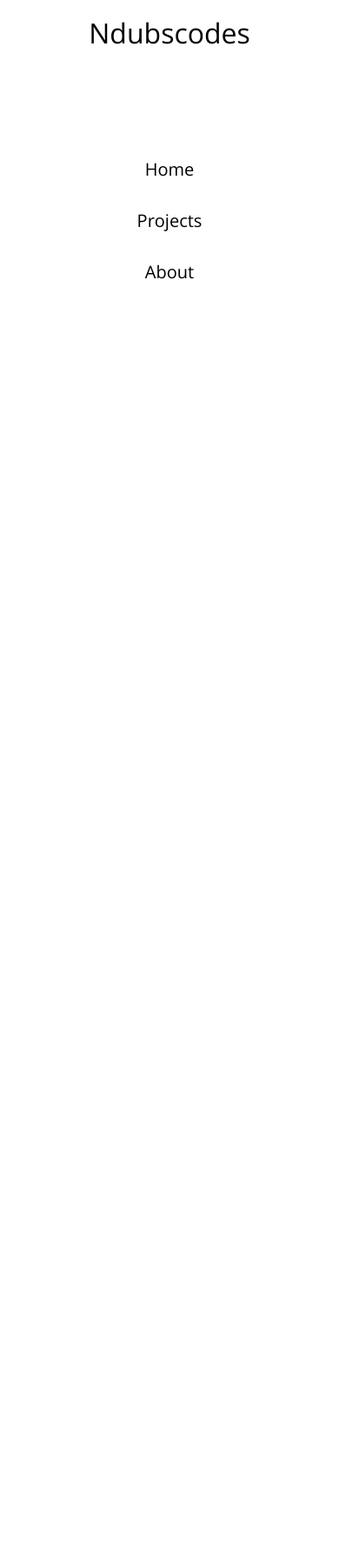
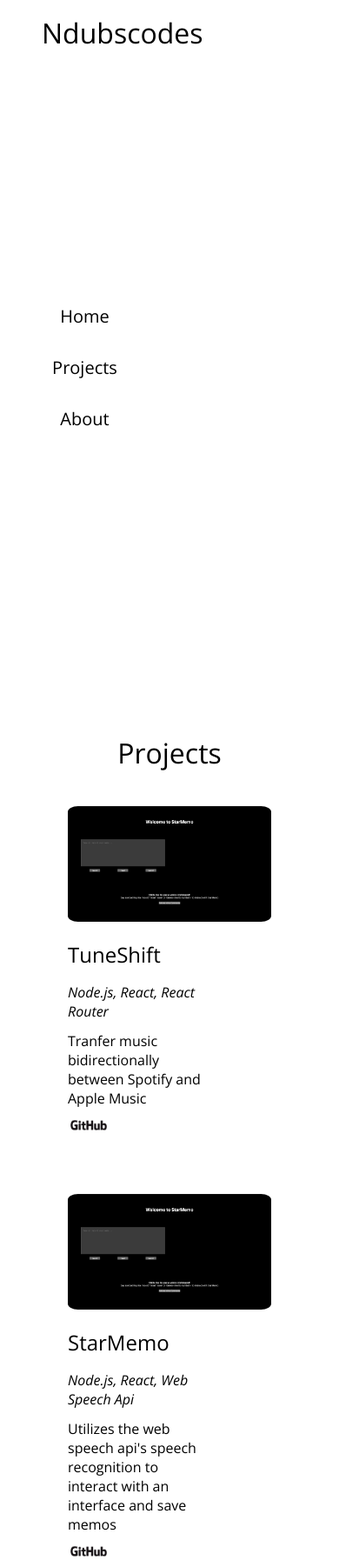
Before and after one commit to ndubs18/portfolioV3, a plain HTML site: page index.html in a window 390 px wide. Shown: the top 1802 px of the page at 87% size. Before the commit the page ends 844 px from the top, so only its background shows below. Drawn offline with nearby package versions, Linux system fonts and the light colour scheme.

Commit message:
moved everything to one page and changed styling of project cards

```diff
--- a/index.html
+++ b/index.html
@@ -9,19 +9,65 @@
     <link rel="preconnect" href="https://fonts.googleapis.com">
 <link rel="preconnect" href="https://fonts.gstatic.com" crossorigin>
 <link href="https://fonts.googleapis.com/css2?family=Open+Sans:ital,wght@0,300..800;1,300..800&display=swap" rel="stylesheet">
+<script src="index.js"></script>
 </head>
 <body>
-
-    <main id="home">
+    <header id="home">
         <h1>Ndubscodes</h1>
         <nav>
             <ul>
                 <a href='./index.html'><li>Home</li></a>
-                <a href="./pages/projects.html"><li>Projects</li></a>
+                <a><li>Projects</li></a>
                 <a><li>About</li></a>
             </ul>
         </nav>
-    </main>
-
+    </header>
+    <section id="projects">
+        <h1>Projects</h1>
+        <div id="project-showcase">
+            <div class="project">
+                <div class="project-img-container">
+                    <img src="../assets/Screenshot 2024-09-03 at 1.27.11 PM.png"/>
+                </div>
+                <div class="project-info-container">
+                    <h2 class="project-title"><b>TuneShift</b></h2>
+                    <div class="description">
+                    <p>Node.js, React, React Router</p>
+                    <p>Tranfer music bidirectionally between Spotify and Apple Music</p>
+                    </div>
+                    <div class="view-links">
+                        <a><img src="../assets/GitHub_Logo.png" alt=""/></a>
+                    </div>
+                </div>
+            </div>
+            <div class="project">
+                <div class="project-img-container">
+                <img src="../assets/Screenshot 2024-09-03 at 1.27.11 PM.png"/>
+                </div>
+                <div class="project-info-container">
+                    <h2 class="project-title"><b>StarMemo</b></h4>
+                    <div class="description">
+                    <p>Node.js, React, Web Speech Api</p>
+                    <p>Utilizes the web speech api's speech recognition to interact with an interface and save memos</p>
+                    </div>
+                    <div class="view-links">
+                        <a><img src="../assets/GitHub_Logo.png" alt=""/></a>
+                    </div>
+                </div>
+            </div>
+            <div class="project">
+                <div class="project-img-container">
+                <img src="../assets/Screenshot 2024-09-03 at 1.27.11 PM.png"/>
+                </div>
+                <div class="project-info-container">
+                    <h2 class="project-title"><b>Lorem</b></h2>
+                    <div class="description">Tranfer music bidirectionally between Spotify and Apple Music</div>
+                    <div class="view-links">
+                        <a><img src="../assets/GitHub_Logo.png" alt=""/></a>
+                    </div>
+                </div>
+            </div>
+        </div>
+    </section>
 </body>
 </html>
--- a/styles/index.css
+++ b/styles/index.css
@@ -8,18 +8,23 @@
     font-style: normal;
     font-variation-settings:
       "wdth" 100;
+    scroll-behavior: smooth;
 }
 
-main {
+body {
+    width: 100%;
+}
+
+
+header {
     height: 100vh;
     width: 100vw;
 }
 
 #home h1 {
-    padding: 1rem;
-    position: absolute;
-
-
+   position: absolute;
+   left: 3rem;
+   padding-top: 1rem;
 }
 
 #home nav {
@@ -52,14 +57,102 @@ main {
     background: rgba(71, 71, 71, 0.448)
 }
 
-@media (max-width: 1015px) {
-    #home h1 {
-        width: 100%;
+#projects {
+    /* position: relative; */
+}
+
+#projects h1 {
+    padding-left: 3rem;
+    font-size: 2rem;
+    margin-bottom: 2rem;
+
+}
+
+#project-showcase {
+    width: 60%;
+    margin: 0 auto;
+}
+
+.project {
+    width: 100%;
+    height: auto;
+    margin: 0 auto;
+    display: flex;
+    flex-direction: row;
+    justify-content: center;
+    /* align-items: center; */
+    margin-bottom: 4rem;
+
+}
+
+.project-title {
+    padding: 0;
+    margin: 0 0 .75rem;
+}
+.project-info-container {
+    width: 70%;
+    padding: 0 2rem;
+    margin-left: 2rem;
+    position: relative;
+}
+
+.project-info-container .description {
+    margin-bottom: 2.2rem;
+}
+
+
+.project .project-img-container {
+    align-self: center;;
+    height: 100%;
+    width: 30%
+}
+
+.description p:nth-child(1) {
+    font-style: italic;
+    margin-bottom: .75rem;
+}
+
+#projects img {
+    height: 100%;
+    width: 100%;
+    object-fit: contain;
+    border-radius: 5%
+}
+
+.view-links {
+    position: absolute;
+    bottom: 0px
+}
+
+#projects .view-links img {
+    width: 3rem;
+    height: 100%
+}
+
+@media (max-width: 800px) {
+    #projects h1 {
+        /* width: 100%; */
         text-align: center;
+        padding: 0;
+        margin: 0 0 2.5rem
+    }
+    .project {
+        flex-direction: column
     }
 
-    #home nav {
-        height: 60%;
+    .project-info-container {
+        padding: 0;
+        margin: 0;
+    }
+
+    .project-title {
+        margin: 1rem 0 1rem;
+    }
+
+    .project .project-img-container {
         width: 100%;
+        height: 100%;
+        border-radius: 2%
     }
+
 }
--- a/styles/projects.css
+++ /dev/null
@@ -1,156 +0,0 @@
-* {
-    box-sizing: border-box;
-    margin: 0;
-    padding: 0;
-        font-family: "Open Sans", sans-serif;
-        font-optical-sizing: auto;
-        font-weight: 300;
-        font-style: normal;
-        font-variation-settings:
-          "wdth" 100;
-}
-
-main {
-    height: 100vh;
-    width: 100vw
-}
-
-h1 {
-    font-size: 2vw;
-    /* position: absolute; */
-}
-
-nav {
-    width: 100%;
-    padding: 1rem;
-    position: absolute;
-    display: flex;
-    flex-direction: row;
-    justify-content: space-between;
-}
-
-ul {
-    display: flex;
-    flex-direction: row;
-    justify-content: end;
-    /* align-self: center; */
-    list-style: none;
-    /* padding-top: 1rem; */
-    margin-bottom: 1rem;
-}
-ul li {
-    margin-right: 1rem;
-}
-ul a {
-    text-decoration: none;
-    color: black
-}
-#projects {
-    width: 100%;
-    display: flex;
-    flex-direction: row;
-    justify-content: center;
-    align-items: center;
-    flex-wrap: wrap;
-}
-
-#projects .project {
-    height: 18rem;
-    width: 12rem;
-    margin: 0 2rem;
-    border: 1px solid black;
-    border-radius: 6px;
-    position: relative;
-}
-
-#projects .project:hover {
-    scale: 1.025;
-}
-
-#projects .project-title {
-    width: 100;
-    text-align: center;
-    padding: .5rem 1rem .5rem
-}
-
-#projects img {
-    width: 100%;
-    border-radius: 5px 5px 0 0;
-}
-#projects .description {
-    font-size: .9rem;
-    padding: 0 .5rem .5rem;
-    text-align: center;
-}
-
-#projects .view-links {
-    padding: 0 .25rem;
-    position: absolute;
-    bottom: 0;
-    width: 100%;
-    display: flex;
-    flex-direction: row;
-    flex-wrap: wrap;
-    justify-content: center;
-    margin-bottom: 1rem;
-}
-
-#projects .view-links a {
-    text-decoration: none;
-    margin: 0 .5rem;
-    color: black;
-    font-size: 18px;
-    font-weight: 350;
-    padding: 0 0.5rem;
-
-}
-#projects .view-links a:nth-child(2):hover {
-    /* font-size: 14px */
-    background-color: grey;
-    border-radius: 10%;
-}
-
-#projects .view-links img {
-    width: 3rem;
-    height: 100%
-}
-
-@media (max-width: 512px) {
-    #projects {
-        flex-direction: column;
-        justify-content: start;
-        margin-top: 0;
-        flex-wrap: nowrap;
-    }
-
-    #projects .project {
-        margin: 0 1rem 1rem;
-        height: auto;
-    }
-
-    h1 {
-        display: none;
-    }
-
-    nav {
-        position: static;
-        margin-bottom: 1.5rem;
-        justify-content: center;
-        padding-top: 1.5rem
-    }
-
-    ul {
-        width: auto;
-        margin: 0 auto;
-        text-align: center;
-        margin: 0;
-    }
-    ul li {
-        margin: 0;
-        padding: 0 1rem;
-    }
-
-    #projects .description {
-        margin-bottom: 3rem;
-    }
-}
```
Also changed, not shown: pages/projects.html (deleted, +0 -52 lines).
